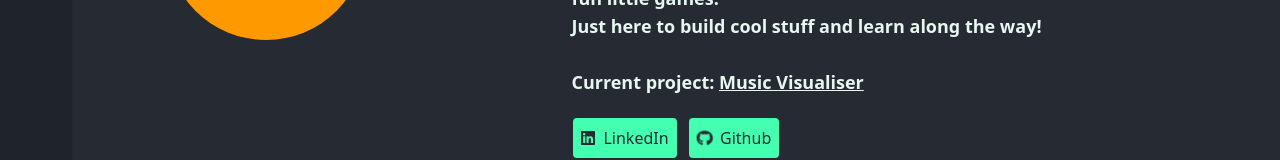
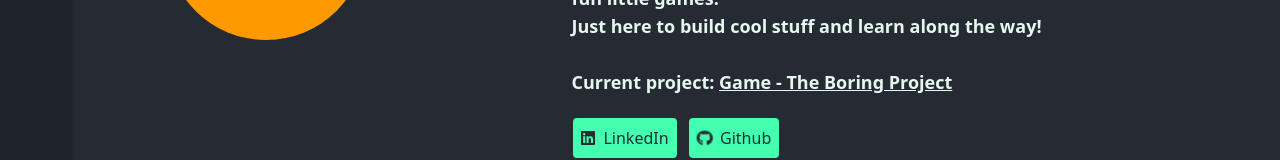
Before and after one commit to amalsaju/PersonalWebsite, a React (Vite) app in the folder personal-website/: page / in a window 1280 px wide. Shown: the part 460-620 px from the top of the page. Built offline with nearby package versions, Linux system fonts and the light colour scheme.

Commit message:
Patch: Updated current project to the game

```diff
--- a/personal-website/src/home/home.jsx
+++ b/personal-website/src/home/home.jsx
@@ -36,7 +36,7 @@ export default function Home() {
                 className="font-bold text-text-light underline dark:text-text-dark text-md lg:max-w-xl lg:text-lg"
               >
                 {" "}
-                Music Visualiser
+                Game - The Boring Project
               </a>
             </span>
           </div>
```
